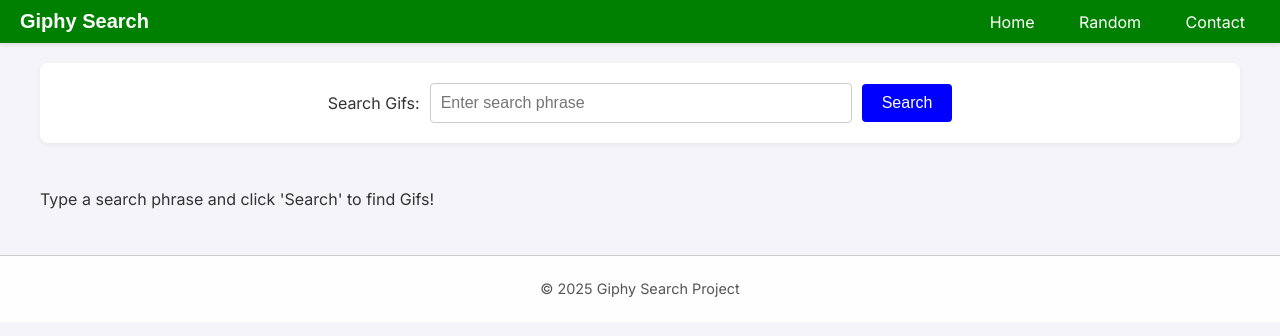
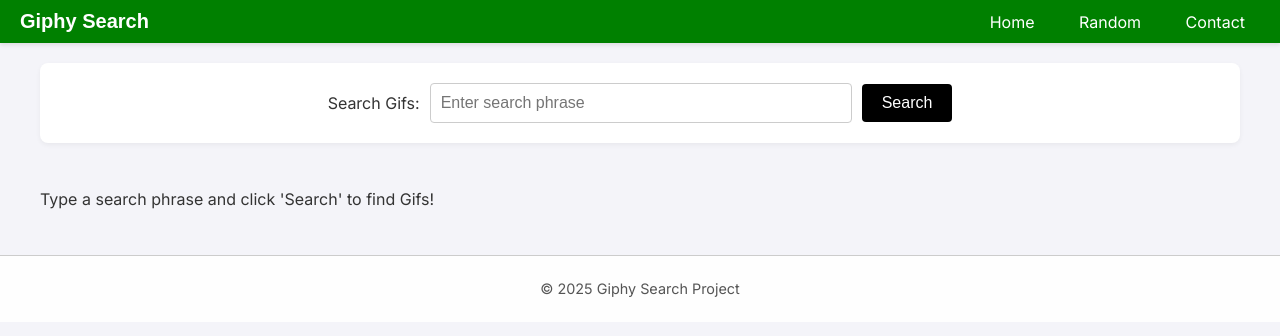
Before and after one commit to jhamelleA/Project02, a website: page index.html in a window 1280 px wide. Drawn offline with Linux system fonts and the light colour scheme.

Commit message:
change submit button color

```diff
--- a/css/style.scss
+++ b/css/style.scss
@@ -1,5 +1,5 @@
 $primary-color: green;
-$secondary-color: blue;
+$secondary-color: black;
 $background-light: #f4f4f9;
 $border-light: #ddd;
 $text-dark: #333;
```
Also changed, not shown: css/style.css, 1 other file.
